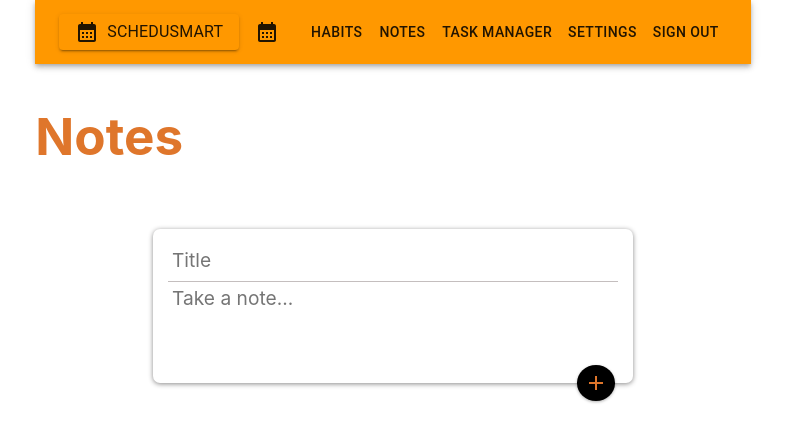
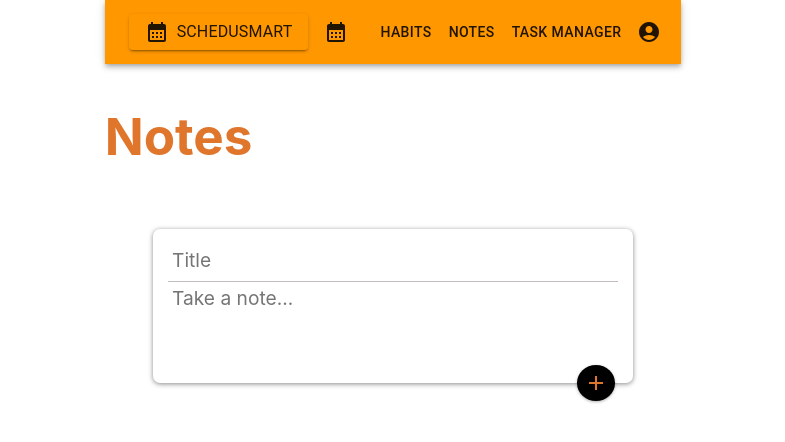
Before and after one commit to Reece-Ausmus/ScheduSmart, a React (Vite) app in the folder schedusmart-frontend/: page /notes in a window 1280 px wide. Shown: the top 442 px of the page, without its empty margins (247-1032 px from the left). Built offline with nearby package versions, Linux system fonts and the light colour scheme.

Commit message:
Dashboard profile update

```diff
--- a/schedusmart-frontend/src/pages/Dashboard.jsx
+++ b/schedusmart-frontend/src/pages/Dashboard.jsx
@@ -4,10 +4,10 @@ import { Navigate } from 'react-router-dom'
 import './MainFrame.css'
 import Button from '@mui/material/Button';
 import { createTheme, ThemeProvider } from "@mui/material/styles";
-import { AppBar, Toolbar } from "@mui/material";
-import { orange, yellow } from "@mui/material/colors";
+import { AppBar, Toolbar, Typography, Avatar, Menu, MenuItem, IconButton } from "@mui/material";
+import { orange } from "@mui/material/colors";
 import CalendarMonthIcon from "@mui/icons-material/CalendarMonth";
-import Typography from "@mui/material/Typography";
+import AccountCircleIcon from "@mui/icons-material/AccountCircle";
 
 const theme = createTheme({
   palette: {
@@ -15,7 +15,7 @@ const theme = createTheme({
       main: orange[500],
     },
     secondary: {
-      main: "#ab5600",
+      main: "#ab5600"
     },
   },
   components: {
@@ -31,6 +31,15 @@ const theme = createTheme({
 
 export default function Dashboard() {
   const [goToWelcome, setGoToWelcome] = React.useState(false);
+  const [anchorEl, setAnchorEl] = React.useState(null);
+
+  const handleMenuOpen = (event) => {
+    setAnchorEl(event.currentTarget);
+  };
+
+  const handleMenuClose = () => {
+    setAnchorEl(null);
+  };
 
   if (goToWelcome) {
     return (
@@ -68,12 +77,26 @@ export default function Dashboard() {
             <Button color="inherit" href="./taskmanager">
               Task manager
             </Button>
-            <Button color="inherit" href="./settings">
-              Settings
-            </Button>
-            <Button color="inherit" onClick={handleConfirmClick}>
-              Sign Out
-            </Button>
+            <IconButton
+              color="inherit"
+              onClick={handleMenuOpen}
+              aria-controls="profile-menu"
+              aria-haspopup="true"
+              edge="end"
+            >
+              <AccountCircleIcon/>
+            </IconButton>
+            <Menu
+              id="profile-menu"
+              anchorEl={anchorEl}
+              open={Boolean(anchorEl)}
+              onClose={handleMenuClose}
+            >
+              <MenuItem component="a" href="./settings" onClick={handleMenuClose}>
+                Settings
+              </MenuItem>
+              <MenuItem onClick={handleConfirmClick}>Sign Out</MenuItem>
+            </Menu>
           </div>
         </Toolbar>
       </AppBar>
```
Also changed, not shown: 1 other file (tests, documents, lock files or other folders).
